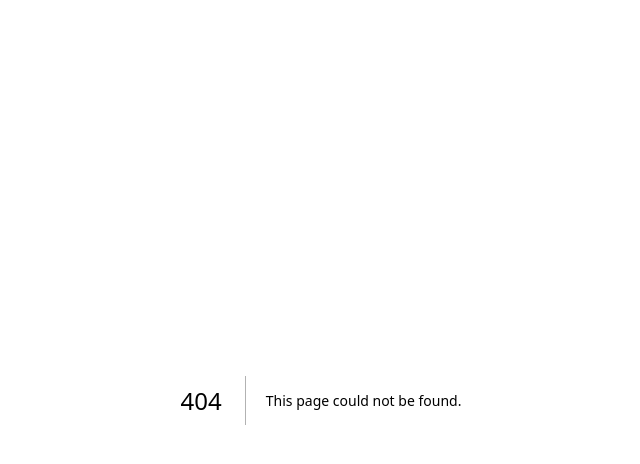
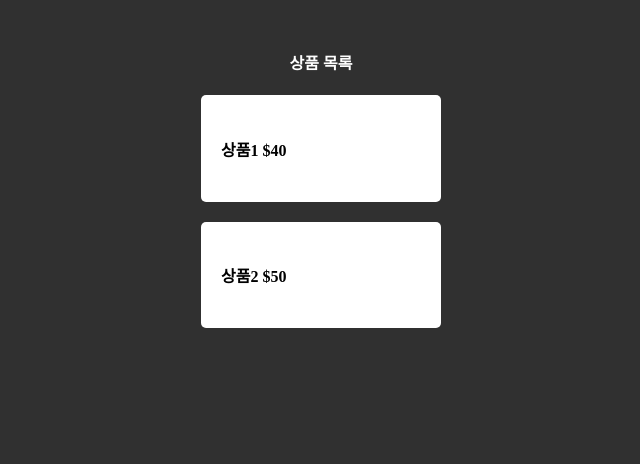
Before and after one commit to qweszx13/NextPractice, a Next.js app: page /list in a window 1280 px wide. Before the commit this address had no page. Shown: the top 464 px of the page, without its empty margins (319-959 px from the left). Built offline with nearby package versions, Linux system fonts and the light colour scheme.

Commit message:
feat&test:create list page & test routing abc def page create-time:2023-04-20 18:51

```diff
--- a/src/app/globals.css
+++ b/src/app/globals.css
@@ -6,9 +6,29 @@ body{
 
 .title{
   text-align: center;
-  margin-top: 150px;
+  margin-top: 50px;
 }
 
 .title-sub{
   text-align: center;
 }
+
+.food{
+  margin: 20px auto;
+  width: 200px;
+  background-color: white;
+  color: black;
+  padding: 20px;
+  border-radius: 5px;
+
+}
+
+.navbar{
+  background-color: white;
+  padding: 20px;
+}
+
+.navbar a{
+  margin-right: 10px;
+  text-decoration: none;
+}
--- /dev/null
+++ b/src/app/list/page.js
@@ -0,0 +1,18 @@
+
+
+export default function ListPage() {
+  const goods1 = 40;
+  const goods2 = 50;
+
+  return (
+    <div>
+      <h4 className="title">상품 목록</h4>
+      <div className="food">
+        <h4>상품1 ${goods1}</h4>
+      </div>
+      <div className="food">
+        <h4>상품2 ${goods2}</h4>
+      </div>
+    </div>
+  )
+}
--- a/src/app/page.js
+++ b/src/app/page.js
@@ -1,3 +1,4 @@
+import Link from "next/link";
 
 
 export default function Home() {
@@ -7,6 +8,10 @@ export default function Home() {
 
   return (
     <div>
+      <div className="navbar">
+        <Link href="/">홈</Link>
+        <Link href="/list">List</Link>
+      </div>
       <h4 className="title">Apple Store</h4>
       <p className="title-sub">by dev { frameWord }</p>
       <a href={URL}>Link</a>
```
Also changed, not shown: src/app/abc/def/page.js (added, +7 -0 lines), src/app/abc/page.js (added, +7 -0 lines).
